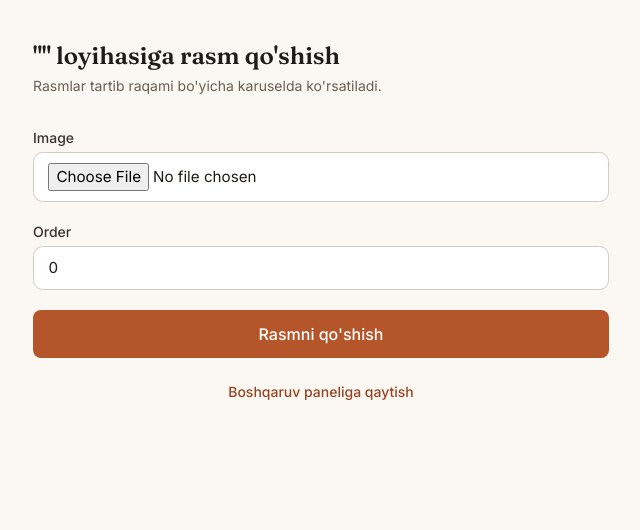
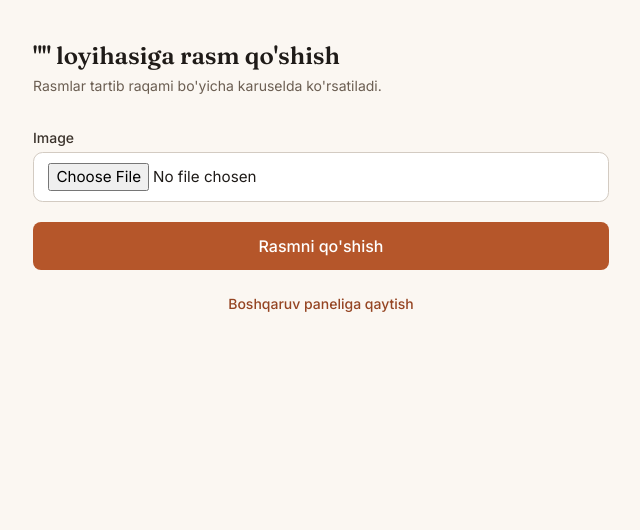
Before and after one commit to Iskanarbek/poydevor, a Django app: template templates/architects/project_image_form.html in a window 1280 px wide. Shown: the part 71-601 px from the top of the page, without its empty margins (319-959 px from the left). Run offline with Django 5.2, Linux system fonts and the light colour scheme; the template is opened without the code that fills it: values that come from a table or form of the project are taken from there, others are empty; some libraries are stand-ins or nearby versions.

Commit message:
fix: auto-assign portfolio image order for consistency with project ordering

```diff
--- a/architects/forms.py
+++ b/architects/forms.py
@@ -34,4 +34,4 @@ class PortfolioProjectForm(forms.ModelForm):
 class PortfolioImageForm(forms.ModelForm):
     class Meta:
         model = PortfolioImage
-        fields = ["image", "order"]
+        fields = ["image"]
--- a/architects/views.py
+++ b/architects/views.py
@@ -97,6 +97,7 @@ def project_image_add(request, project_id):
         if form.is_valid():
             image = form.save(commit=False)
             image.project = project
+            image.order = (project.images.aggregate(Max("order"))["order__max"] or 0) + 1
             image.save()
             return redirect("architects:dashboard")
     else:
--- a/templates/architects/project_image_form.html
+++ b/templates/architects/project_image_form.html
@@ -22,12 +22,6 @@
       {% if form.image.errors %}<p class="mt-1 text-sm text-red-600">{{ form.image.errors|striptags }}</p>{% endif %}
     </div>
 
-    <div>
-      <label for="{{ form.order.id_for_label }}" class="block text-sm font-medium text-charcoal-700 mb-1">{{ form.order.label }}</label>
-      {{ form.order }}
-      {% if form.order.errors %}<p class="mt-1 text-sm text-red-600">{{ form.order.errors|striptags }}</p>{% endif %}
-    </div>
-
     <button type="submit" class="w-full rounded-lg bg-clay-600 text-white font-medium py-3 hover:bg-clay-700 transition">
       Rasmni qo'shish
     </button>
```
Also changed, not shown: architects/tests/test_views.py (+34 -0 lines).
